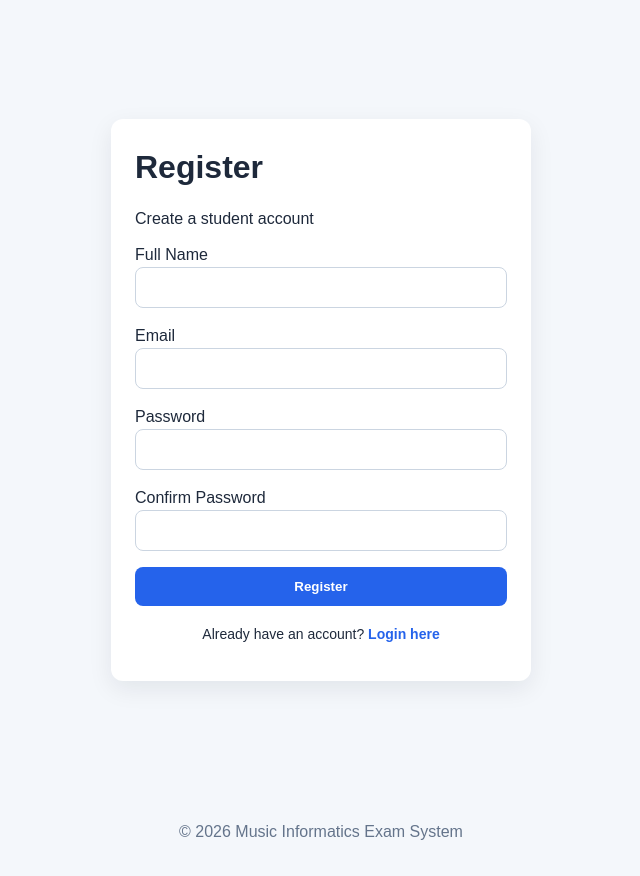
After one commit to orfikos/music-exam-system, a PHP site: page /register.php in a window 1280 px wide. The commit adds this page. Shown: the whole page, without its empty margins (319-959 px from the left). Run offline with PHP 8.4, Linux system fonts and the light colour scheme.

Commit message:
Add register + fix timer + auto submit

```diff
--- a/assets/css/style.css
+++ b/assets/css/style.css
@@ -76,6 +76,17 @@ a {
 .auth-card {
     width: 100%;
     max-width: 420px;
+}
+
+.auth-links {
+    margin-top: 18px;
+    text-align: center;
+    font-size: 14px;
+}
+
+.auth-links a {
+    color: #2563eb;
+    font-weight: bold;
 }
 
 h1, h2, h3 {
--- a/config/db.php
+++ b/config/db.php
@@ -1,4 +1,6 @@
 <?php
+date_default_timezone_set('Europe/Athens');
+
 $host = 'localhost';
 $dbname = 'music_exam_system';
 $username = 'root';
--- a/login.php
+++ b/login.php
@@ -67,6 +67,9 @@ if ($_SERVER['REQUEST_METHOD'] === 'POST') {
             <p><strong>Demo Admin:</strong> admin@university.gr / 123456</p>
             <p><strong>Demo Student:</strong> student@university.gr / 123456</p>
         </div>
+        <div class="auth-links">
+            <p>Don't have an account? <a href="register.php">Register here</a></p>
+        </div>
     </div>
 </div>
 
--- /dev/null
+++ b/register.php
@@ -0,0 +1,100 @@
+<?php
+require_once __DIR__ . '/config/db.php';
+require_once __DIR__ . '/includes/auth.php';
+require_once __DIR__ . '/includes/flash.php';
+
+if (isLoggedIn()) {
+    header("Location: index.php");
+    exit;
+}
+
+$error = '';
+$success = '';
+
+if ($_SERVER['REQUEST_METHOD'] === 'POST') {
+    $name = trim($_POST['name'] ?? '');
+    $email = trim($_POST['email'] ?? '');
+    $password = $_POST['password'] ?? '';
+    $confirmPassword = $_POST['confirm_password'] ?? '';
+
+    if ($name === '' || $email === '' || $password === '' || $confirmPassword === '') {
+        $error = 'Please fill in all fields.';
+    } elseif (!filter_var($email, FILTER_VALIDATE_EMAIL)) {
+        $error = 'Invalid email format.';
+    } elseif (strlen($password) < 6) {
+        $error = 'Password must be at least 6 characters.';
+    } elseif ($password !== $confirmPassword) {
+        $error = 'Passwords do not match.';
+    } else {
+        $checkStmt = $pdo->prepare("SELECT id FROM users WHERE email = :email LIMIT 1");
+        $checkStmt->execute(['email' => $email]);
+        $existingUser = $checkStmt->fetch();
+
+        if ($existingUser) {
+            $error = 'This email is already registered.';
+        } else {
+            $hashedPassword = password_hash($password, PASSWORD_DEFAULT);
+
+            $insertStmt = $pdo->prepare("
+                INSERT INTO users (name, email, password, role)
+                VALUES (:name, :email, :password, 'student')
+            ");
+
+            $insertStmt->execute([
+                'name' => $name,
+                'email' => $email,
+                'password' => $hashedPassword
+            ]);
+
+            $success = 'Registration completed successfully. You can now log in.';
+        }
+    }
+}
+?>
+
+<?php include __DIR__ . '/includes/header.php'; ?>
+
+<div class="auth-page">
+    <div class="auth-card">
+        <h1>Register</h1>
+        <p>Create a student account</p>
+
+        <?php if ($error): ?>
+            <div class="flash error"><?= htmlspecialchars($error) ?></div>
+        <?php endif; ?>
+
+        <?php if ($success): ?>
+            <div class="flash success"><?= htmlspecialchars($success) ?></div>
+        <?php endif; ?>
+
+        <form method="POST" class="form">
+            <div class="form-group">
+                <label>Full Name</label>
+                <input type="text" name="name" required value="<?= htmlspecialchars($_POST['name'] ?? '') ?>">
+            </div>
+
+            <div class="form-group">
+                <label>Email</label>
+                <input type="email" name="email" required value="<?= htmlspecialchars($_POST['email'] ?? '') ?>">
+            </div>
+
+            <div class="form-group">
+                <label>Password</label>
+                <input type="password" name="password" required>
+            </div>
+
+            <div class="form-group">
+                <label>Confirm Password</label>
+                <input type="password" name="confirm_password" required>
+            </div>
+
+            <button type="submit" class="btn btn-primary btn-full">Register</button>
+        </form>
+
+        <div class="auth-links">
+            <p>Already have an account? <a href="login.php">Login here</a></p>
+        </div>
+    </div>
+</div>
+
+<?php include __DIR__ . '/includes/footer.php'; ?>
--- a/student/result.php
+++ b/student/result.php
@@ -1,6 +1,7 @@
 <?php
 require_once __DIR__ . '/../config/db.php';
 require_once __DIR__ . '/../includes/auth.php';
+require_once __DIR__ . '/../includes/flash.php';
 requireStudent();
 
 $attemptId = (int)($_GET['attempt_id'] ?? 0);
--- a/student/submit_exam.php
+++ b/student/submit_exam.php
@@ -11,6 +11,7 @@ if ($_SERVER['REQUEST_METHOD'] !== 'POST') {
 
 $attemptId = (int)($_POST['attempt_id'] ?? 0);
 $submittedAnswers = $_POST['answers'] ?? [];
+$autoSubmitted = isset($_POST['auto_submitted']) && $_POST['auto_submitted'] === '1';
 
 $stmt = $pdo->prepare("
     SELECT a.*, e.duration_minutes
@@ -97,6 +98,10 @@ try {
 
     $pdo->commit();
 
+    if ($autoSubmitted) {
+    setFlash('success', 'Your exam was submitted automatically because the time expired.');
+    }
+
     header("Location: result.php?attempt_id=" . $attemptId);
     exit;
 } catch (Exception $e) {
--- a/student/take_exam.php
+++ b/student/take_exam.php
@@ -48,6 +48,7 @@ $optionsStmt = $pdo->prepare("
 $startTimestamp = strtotime($attempt['start_time']);
 $durationSeconds = ((int)$attempt['duration_minutes']) * 60;
 $endTimestamp = $startTimestamp + $durationSeconds;
+$remainingSeconds = max(0, $endTimestamp - time());
 ?>
 
 <?php include __DIR__ . '/../includes/header.php'; ?>
@@ -56,7 +57,8 @@ $endTimestamp = $startTimestamp + $durationSeconds;
 <div class="container page">
     <div class="exam-header">
         <h1><?= htmlspecialchars($attempt['title']) ?></h1>
-        <div id="timer" class="timer-box" data-end-time="<?= $endTimestamp ?>">
+        <p>DEBUG remainingSeconds: <?= $remainingSeconds ?></p>
+        <div id="timer" class="timer-box" data-remaining-seconds="<?= $remainingSeconds ?>">
             Loading timer...
         </div>
     </div>
```
Also changed, not shown: assets/js/exam-timer.js (+24 -6 lines), student/start_exam.php (+5 -2 lines), uploads/questions/1775666207_Cards Bounty Logo with Earthy Tones.png (added).
